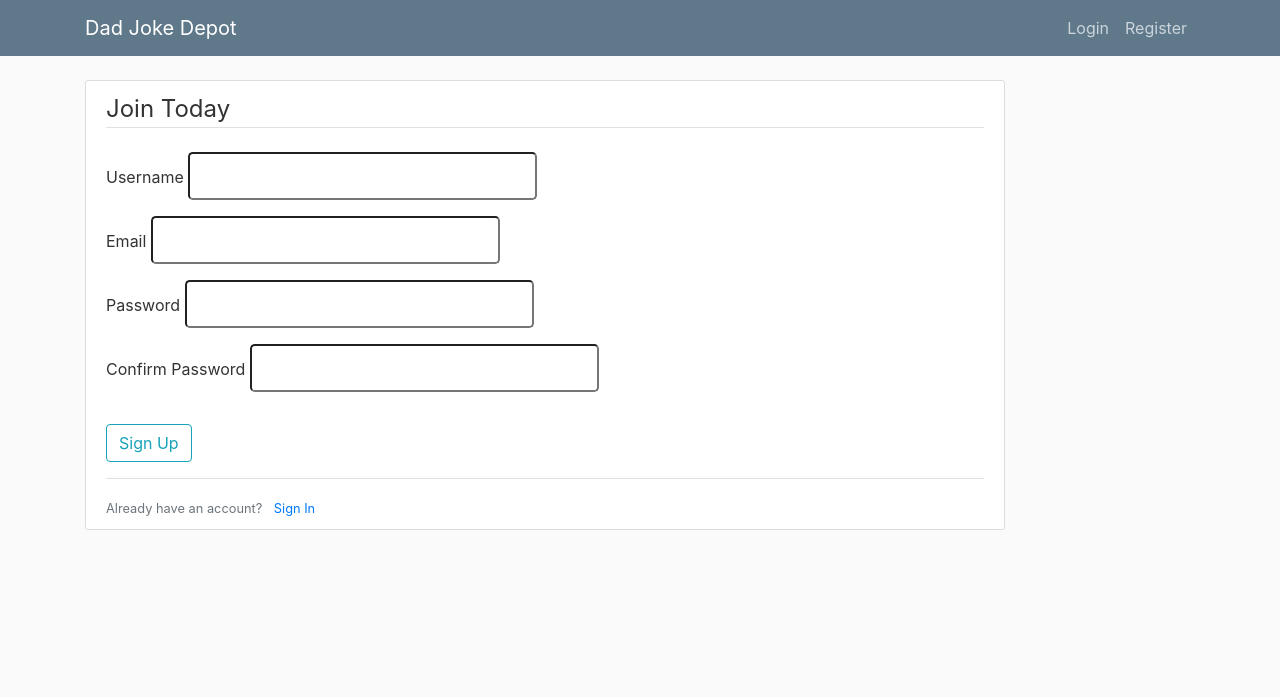
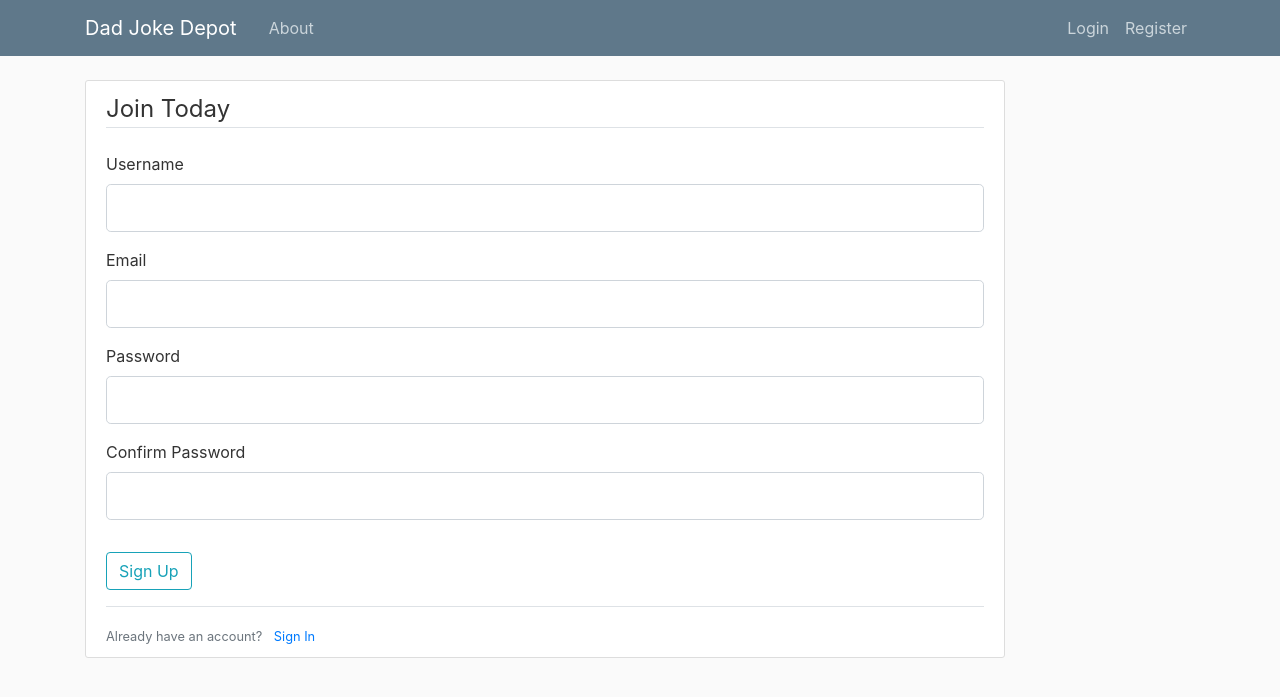
Before and after one commit to dwight9339/Flask-Blog, a Flask app: page /register in a window 1280 px wide. Shown: the top 697 px of the page. Run offline with Flask 2, Linux system fonts and the light colour scheme; parts of the project's set-up code (start-up, migrations or seed data) failed here and were passed over; some libraries are stand-ins or nearby versions.

Commit message:
Adjusted margins and fixed typos in templates

```diff
--- a/dadjokedepot/templates/layout.html
+++ b/dadjokedepot/templates/layout.html
@@ -28,6 +28,7 @@
             </button>
             <div class="collapse navbar-collapse" id="navbarToggle">
               <div class="navbar-nav mr-auto">
+                <a class="nav-item nav-link" href="{{ url_for('main.about') }}">About</a>
                 {% if current_user.is_authenticated %}
                   <a class="nav-item nav-link" href="{{ url_for('posts.new_post') }}">Submit a Joke</a>
                 {% endif %}
--- a/dadjokedepot/templates/newpost.html
+++ b/dadjokedepot/templates/newpost.html
@@ -8,14 +8,14 @@
             <legend class="border-bottom mb-4">{{ legend }}</legend>
             <div class="form-group">
                 {% if form.content.errors %}
-                    {{ form.content(class="from-control form-control-lg is-invalid") }}
+                    {{ form.content(class="form-control form-control-lg is-invalid") }}
                     <div class="invalid-feedback">
                         {% for error in form.content.errors %}
                             <span>{{ error }}</span>
                         {% endfor %}
                     </div>
                 {% else %}
-                    {{ form.content(class="from-control form-control-lg") }}
+                    {{ form.content(class="form-control form-control-lg") }}
                 {% endif %}
             </div>
         </fieldset>
--- a/dadjokedepot/templates/register.html
+++ b/dadjokedepot/templates/register.html
@@ -9,53 +9,53 @@
                 <div class="form-group">
                     {{ form.username.label(class="form-control-label") }}
                     {% if form.username.errors %}
-                        {{ form.username(class="from-control form-control-lg is-invalid") }}
+                        {{ form.username(class="form-control form-control-lg is-invalid") }}
                         <div class="invalid-feedback">
                             {% for error in form.username.errors %}
                                 <span>{{ error }}</span>
                             {% endfor %}
                         </div>
                     {% else %}
-                        {{ form.username(class="from-control form-control-lg") }}
+                        {{ form.username(class="form-control form-control-lg") }}
                     {% endif %}
                 </div>
                 <div class="form-group">
                     {{ form.email.label(class="form-control-label") }}
                     {% if form.email.errors %}
-                        {{ form.email(class="from-control form-control-lg is-invalid") }}
+                        {{ form.email(class="form-control form-control-lg is-invalid") }}
                         <div class="invalid-feedback">
                             {% for error in form.email.errors %}
                                 <span>{{ error }}</span>
                             {% endfor %}
                         </div>
                     {% else %}
-                        {{ form.email(class="from-control form-control-lg") }}
+                        {{ form.email(class="form-control form-control-lg") }}
                     {% endif %}
                 </div>
                 <div class="form-group">
                     {{ form.password.label(class="form-control-label") }}
                     {% if form.password.errors %}
-                        {{ form.password(class="from-control form-control-lg is-invalid") }}
+                        {{ form.password(class="form-control form-control-lg is-invalid") }}
                         <div class="invalid-feedback">
                             {% for error in form.password.errors %}
                                 <span>{{ error }}</span>
                             {% endfor %}
                         </div>
                     {% else %}
-                        {{ form.password(class="from-control form-control-lg") }}
+                        {{ form.password(class="form-control form-control-lg") }}
                     {% endif %}
                 </div>
                 <div class="form-group">
                     {{ form.confirmPassword.label(class="form-control-label") }}
                     {% if form.confirmPassword.errors %}
-                        {{ form.confirmPassword(class="from-control form-control-lg is-invalid") }}
+                        {{ form.confirmPassword(class="form-control form-control-lg is-invalid") }}
                         <div class="invalid-feedback">
                             {% for error in form.confirmPassword.errors %}
                                 <span>{{ error }}</span>
                             {% endfor %}
                         </div>
                     {% else %}
-                        {{ form.confirmPassword(class="from-control form-control-lg") }}
+                        {{ form.confirmPassword(class="form-control form-control-lg") }}
                     {% endif %}
                 </div>
             </fieldset>
--- a/dadjokedepot/templates/requestPasswordReset.html
+++ b/dadjokedepot/templates/requestPasswordReset.html
@@ -9,14 +9,14 @@
                 <div class="form-group">
                     {{ form.email.label(class="form-control-label") }}
                     {% if form.email.errors %}
-                        {{ form.email(class="from-control form-control-lg is-invalid") }}
+                        {{ form.email(class="form-control form-control-lg is-invalid") }}
                         <div class="invalid-feedback">
                             {% for error in form.email.errors %}
                                 <span>{{ error }}</span>
                             {% endfor %}
                         </div>
                     {% else %}
-                        {{ form.email(class="from-control form-control-lg") }}
+                        {{ form.email(class="form-control form-control-lg") }}
                     {% endif %}
                     </div>
             </fieldset>
--- a/dadjokedepot/users/routes.py
+++ b/dadjokedepot/users/routes.py
@@ -74,7 +74,8 @@ def user_page(username):
     posts = Post.query.filter_by(author=user)\
                       .order_by(Post.dateCreated.desc())\
                       .paginate(page=page, per_page=5)
-    return render_template("userpage.html", title=username, posts=posts, user=user)
+    image_file = url_for('static', filename='profile_pics/' + user.imageFile)
+    return render_template("userpage.html", title=username, posts=posts, user=user, image_file=image_file)
 
 @users.route("/reset_password", methods=["GET", "POST"])
 def reset_request():
```
Also changed, not shown: dadjokedepot/templates/about.html (added, +11 -0 lines), dadjokedepot/templates/home.html (+20 -22 lines), dadjokedepot/templates/login.html (+4 -4 lines), dadjokedepot/templates/resetPassword.html (+4 -4 lines), dadjokedepot/templates/userpage.html (+7 -2 lines), dadjokedepot/templates/viewpost.html (+10 -9 lines), dadjokedepot/static/profile_pics/default.jpg (added).
